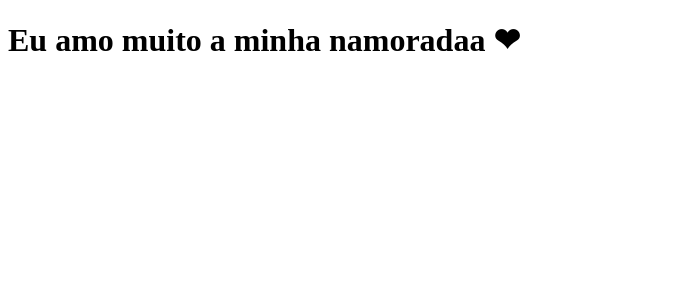
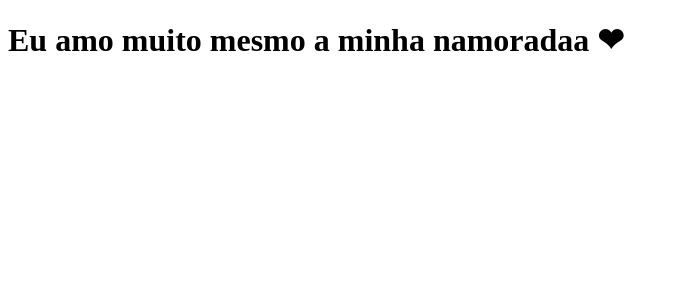
Before and after one commit to jphalexandrino/Clone-TabNews, a Next.js app: page / in a window 1280 px wide. Shown: the top 300 px of the page, without its empty margins (0-679 px from the left). Built offline with nearby package versions, Linux system fonts and the light colour scheme.

Commit message:
Muda a 'frase'

```diff
--- a/pages/index.js
+++ b/pages/index.js
@@ -1,4 +1,4 @@
 function Home() {
-  return <h1>Eu amo muito a minha namoradaa ❤ </h1>;
+  return <h1>Eu amo muito mesmo a minha namoradaa ❤ </h1>;
 }
 export default Home;
```
